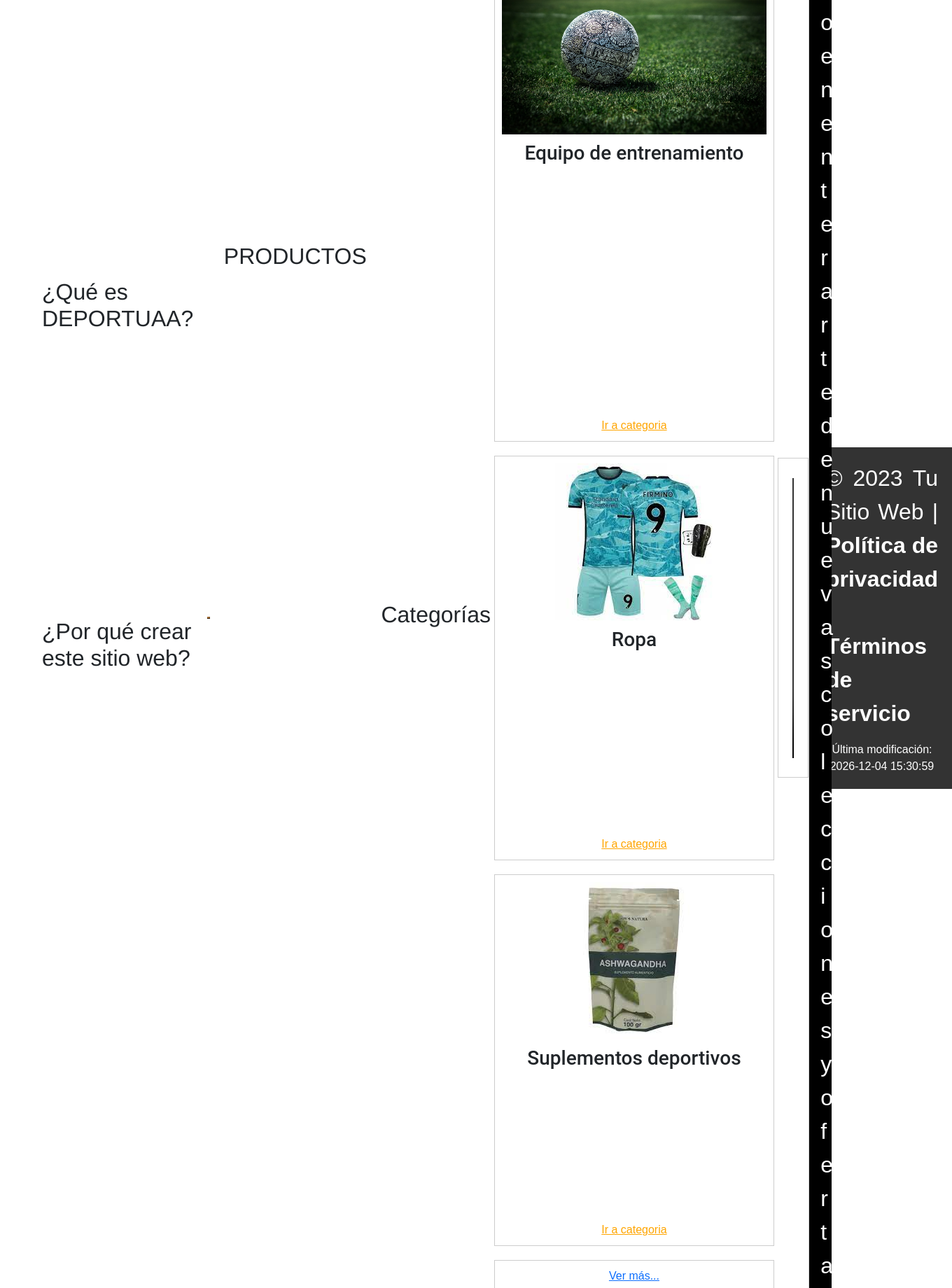
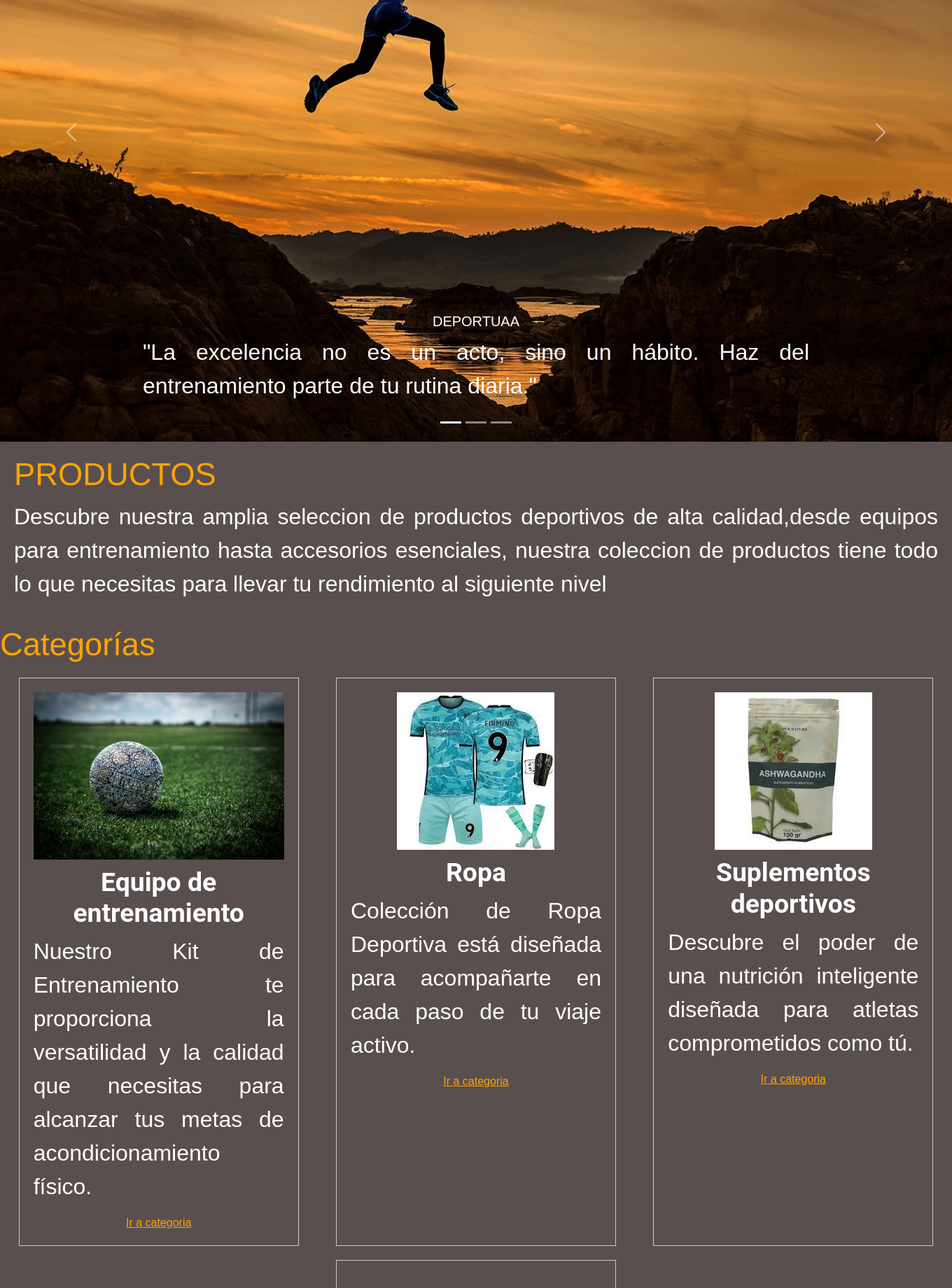
Before and after one commit to osmarmtzz/ProyectoVentaProductos, a PHP site: page / in a window 1360 px wide. Shown: the part 920-2760 px from the top of the page at 70% size. Run offline with PHP 8.4, Linux system fonts and the light colour scheme; some libraries are stand-ins or nearby versions; grey boxes are pictures that could not be loaded.

Commit message:
correcciones
ajuste de probelmasestilos

```diff
--- a/ProyectoFinal/css/index.css
+++ b/ProyectoFinal/css/index.css
@@ -1,4 +1,6 @@
+/* styles.css */
 
+/* Personalizar el tamaño de las imágenes en el carrusel */
 .bienvenida{
     background-color: #282828;
     text-align: center;
@@ -8,9 +10,8 @@
     color: whitesmoke;
 }
 .pt1 {
-    display: flex;
-    justify-content: space-around;
-    align-items: center;
+    width: 50%; /* Establece el ancho del contenedor al 50% del ancho de la pantalla */
+    margin: 0 auto; /* Centra el contenedor horizontalmente */
 }
 
 .texto {
@@ -22,58 +23,3 @@
     flex: 1;
     padding: 20px;
 }
-
-
-#miCarrusel .carousel-item img {
-    max-height: 600px; /* Ajusta la altura según tus necesidades */
-    width: 100%; /* Hace que la imagen ocupe el 100% del ancho del contenedor */
-    /*object-fit: cover; /* Evita que las imágenes se deformen */
-}
-
-body{
-    background-color: rgb(90, 79, 79); /* Puedes ajustar el color según tus preferencias */
-}
-
-
-.productos {
-    margin-top: 10px;
-    display: flex;
-    justify-content: space-around; /* Ajusta la distribución según tus preferencias */
-    flex-wrap: wrap; /* Permite que los productos se envuelvan a la siguiente línea si no caben en el ancho de la pantalla */
-}
-
-.producto {
-    border: 1px solid #ccc;
-    padding: 10px;
-    margin: 10px 5px; /* Ajusta los márgenes derecho e izquierdo según tus preferencias */
-    text-align: center;
-    width: 400px;
-    background-image:"img/Logo.png";
-
-}
-
-.producto img {
-    max-width: 100%;
-    height: auto;
-    margin-bottom: 10px;
-}
-h2{
-    font-size: 34pt;
-    font-family: 'Franklin Gothic Medium', 'Arial Narrow', Arial, sans-serif;
-    color: #ffa500;
-
-}
-h3{
-    font-weight: bold;
-    font-family: 'Roboto', sans-serif;
-    font-size: 28pt;
-    color:#ffffff;
-}
-
-
-p{
-    font-size: 24pt;
-    font-family: sans-serif;
-    color: white;
-    text-align: justify;
-}
--- /dev/null
+++ b/ProyectoFinal/css/styles.css
@@ -0,0 +1,53 @@
+#miCarrusel .carousel-item img {
+    max-height: 600px; /* Ajusta la altura según tus necesidades */
+    width: 100%; /* Hace que la imagen ocupe el 100% del ancho del contenedor */
+    /*object-fit: cover; /* Evita que las imágenes se deformen */
+}
+
+body{
+    background-color: rgb(90, 79, 79); /* Puedes ajustar el color según tus preferencias */
+}
+
+
+.productos {
+    margin-top: 10px;
+    display: flex;
+    justify-content: space-around; /* Ajusta la distribución según tus preferencias */
+    flex-wrap: wrap; /* Permite que los productos se envuelvan a la siguiente línea si no caben en el ancho de la pantalla */
+}
+
+.producto {
+    border: 1px solid #ccc;
+    padding: 10px;
+    margin: 10px 5px; /* Ajusta los márgenes derecho e izquierdo según tus preferencias */
+    text-align: center;
+    width: 400px;
+    background-image:"img/Logo.png";
+
+}
+
+.producto img {
+    max-width: 100%;
+    height: auto;
+    margin-bottom: 10px;
+}
+h2{
+    font-size: 34pt;
+    font-family: 'Franklin Gothic Medium', 'Arial Narrow', Arial, sans-serif;
+    color: #ffa500;
+
+}
+h3{
+    font-weight: bold;
+    font-family: 'Roboto', sans-serif;
+    font-size: 28pt;
+    color:#ffffff;
+}
+
+
+p{
+    font-size: 24pt;
+    font-family: sans-serif;
+    color: white;
+    text-align: justify;
+}
--- a/ProyectoFinal/index.php
+++ b/ProyectoFinal/index.php
@@ -13,17 +13,33 @@ session_start();
     <link rel="stylesheet" href="css/nav.css">
     <link rel="stylesheet" href="css/index.css">
     <link href="https://cdn.jsdelivr.net/npm/bootstrap@5.3.2/dist/css/bootstrap.min.css" rel="stylesheet" integrity="sha384-T3c6CoIi6uLrA9TneNEoa7RxnatzjcDSCmG1MXxSR1GAsXEV/Dwwykc2MPK8M2HN" crossorigin="anonymous">
-</head>
-<body>
-<div class="bienvenida"> Bienvenido/a a DEPORTUAA</div>
-<?php include 'nav.php'; ?>
-<div class="pt1">
-    <div class="texto">
-    </div>
+    <link rel="stylesheet" href="css/styles.css">
+    <style>
+        .producto {
+            text-align: center; /* Centra el contenido horizontalmente */
+            padding: 20px; /* Añade espacio alrededor del contenido */
+        }
+
+        .ver {
+            display: inline-block;
+            padding: 15px 30px; /* Aumenta el espaciado interno */
+            margin-top: 100%; /* Mueve el botón hacia abajo */
+            background-color: orange;
+            color: #fff;
+            text-decoration: none;
+            border-radius: 8px; /* Ajusta las esquinas redondeadas */
+            font-size: 18px; /* Aumenta el tamaño del texto */
+            border-color: black;
+        }
+    </style>
+
 
 </head>
 
 <body>
+    <div class="bienvenida">Bienvenido/a a DEPORTUAA</div>
+    <?php include 'nav.php'; ?>
+
 
     <div class="pt1">
         <div class="texto">
```
